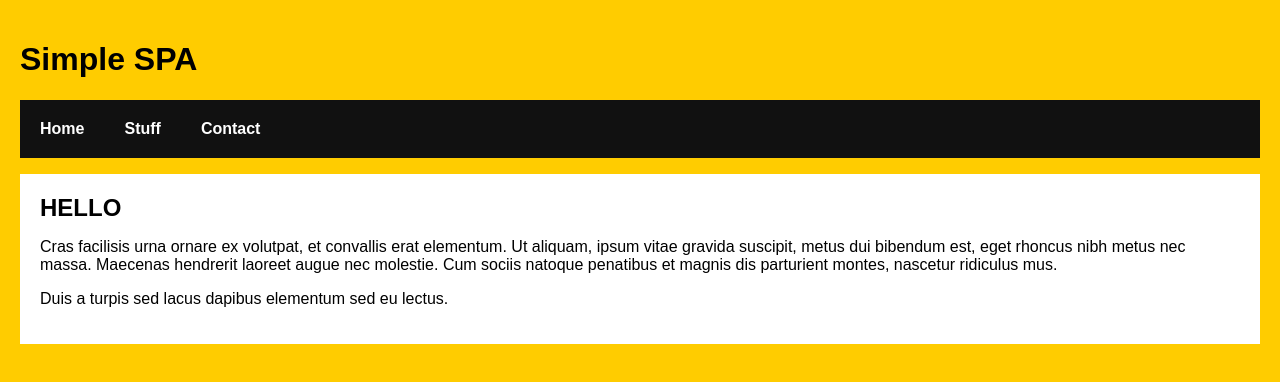
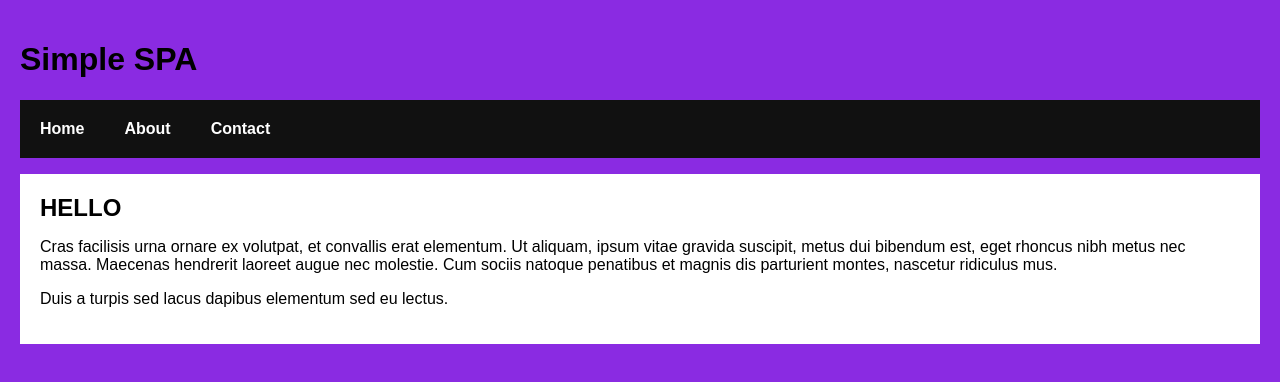
Before and after one commit to taleymirza/routing-spa-demo, a React (Create React App) app: page / in a window 1280 px wide. Shown: the top 382 px of the page. Built offline with nearby package versions, Linux system fonts and the light colour scheme.

Commit message:
fix: bugs

```diff
--- a/src/App.css
+++ b/src/App.css
@@ -1,5 +1,5 @@
 body {
-  background-color: #FFCC00;
+  background-color: blueviolet;
   padding: 20px;
   margin: 0;
 }
--- a/src/App.js
+++ b/src/App.js
@@ -8,7 +8,7 @@ function App() {
       <h1>Simple SPA</h1>
       <ul className="header">
         <li><a href="/">Home</a></li>
-        <li><a href="/stuff">Stuff</a></li>
+        <li><a href="/about">About</a></li>
         <li><a href="/contact">Contact</a></li>
       </ul>
       <div className="content">
```
